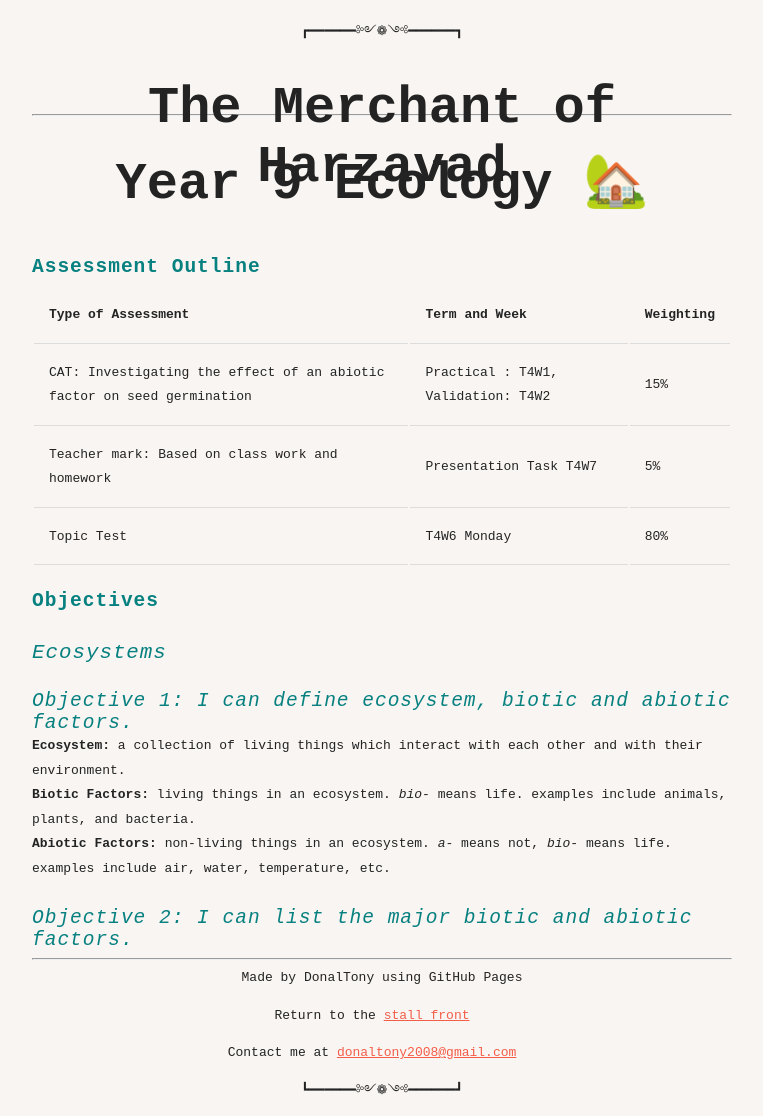
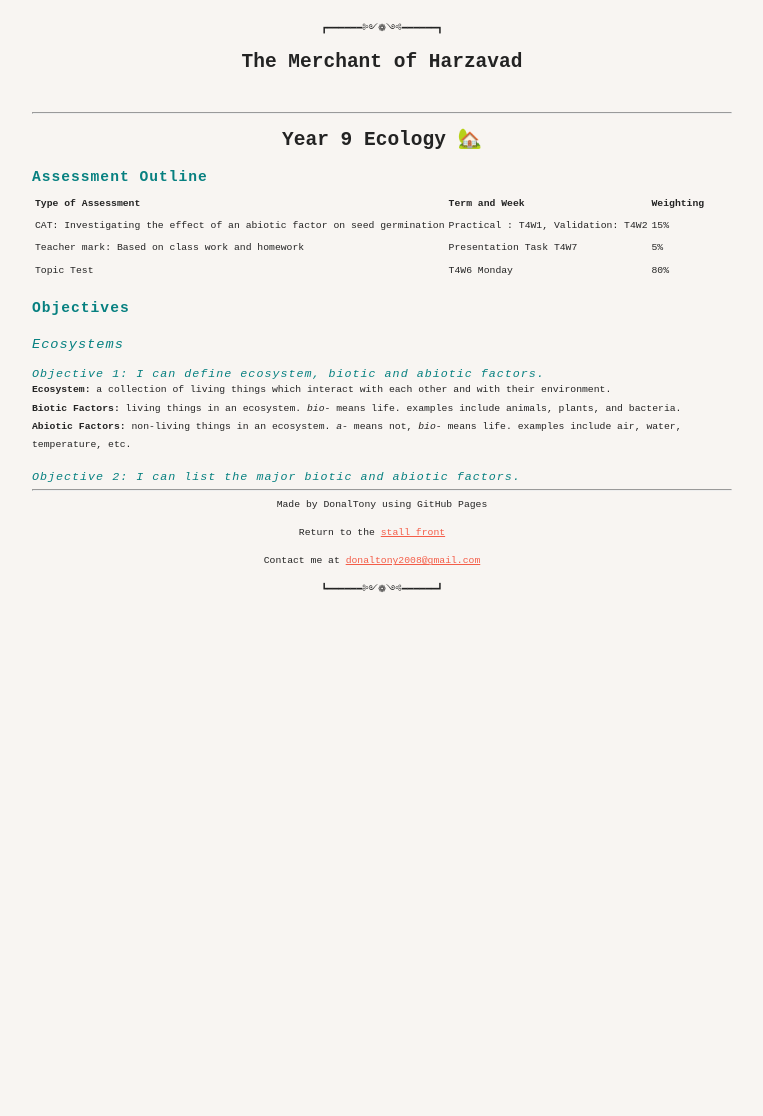
Before and after one commit to dvaraka/the-merchant, a Jekyll site: the page built from notes/year9/science/ecology.md, in a window 1280 px wide. Shown: the whole page, without its empty margins (160-923 px from the left). Built offline with Jekyll 4.4.1, drawn with Linux system fonts in a browser that asks for light colours; our own code applies the rules of GitHub Pages for plain Markdown files; after the commit the page ends 900 px from its top, so only the background shows below that.

Commit message:
Update main.css

```diff
--- a/assets/css/main.css
+++ b/assets/css/main.css
@@ -8,7 +8,7 @@ html {
 }
 
 body {
-	font: 100% monospace;
+	font: 75% monospace;
 	line-height: 1.88889;
 	color: #232323;
 	margin: 0;
@@ -20,7 +20,7 @@ p {
 }
 
 h2 {
-	font: bold normal 1.6m monospace;
+	font: bold normal 1.4m monospace;
 	letter-spacing: 1px;
 	margin-bottom: 0;
 	color: #078080;
@@ -28,7 +28,7 @@ h2 {
 }
 
 h3 {
-	font: italic normal 1.6em monospace;
+	font: italic normal 1.4em monospace;
 	letter-spacing: 1px;
 	margin-bottom: 0;
 	color: #078080;
@@ -36,7 +36,7 @@ h3 {
 }
 
 h4 {
-	font: italic normal 1.5em monospace;
+	font: italic normal 1.2em monospace;
 	letter-spacing: 1px;
 	margin-bottom: 0;
 	color: #078080;
@@ -75,7 +75,7 @@ footer a:link, footer a:visited {
 }
 
 h1 {
-	font: bold normal 4em monospace;
+	font: bold normal 2em monospace;
 	text-align: center;
 }
 
@@ -88,12 +88,6 @@ img {
 	margin-left: auto;
 	margin-right: auto;
 	width: 50%;
-}
-
-th, td {
-	border-bottom: 1px solid #ddd;
-	padding: 15px;
-	text-align: left;
 }
 
 
```
